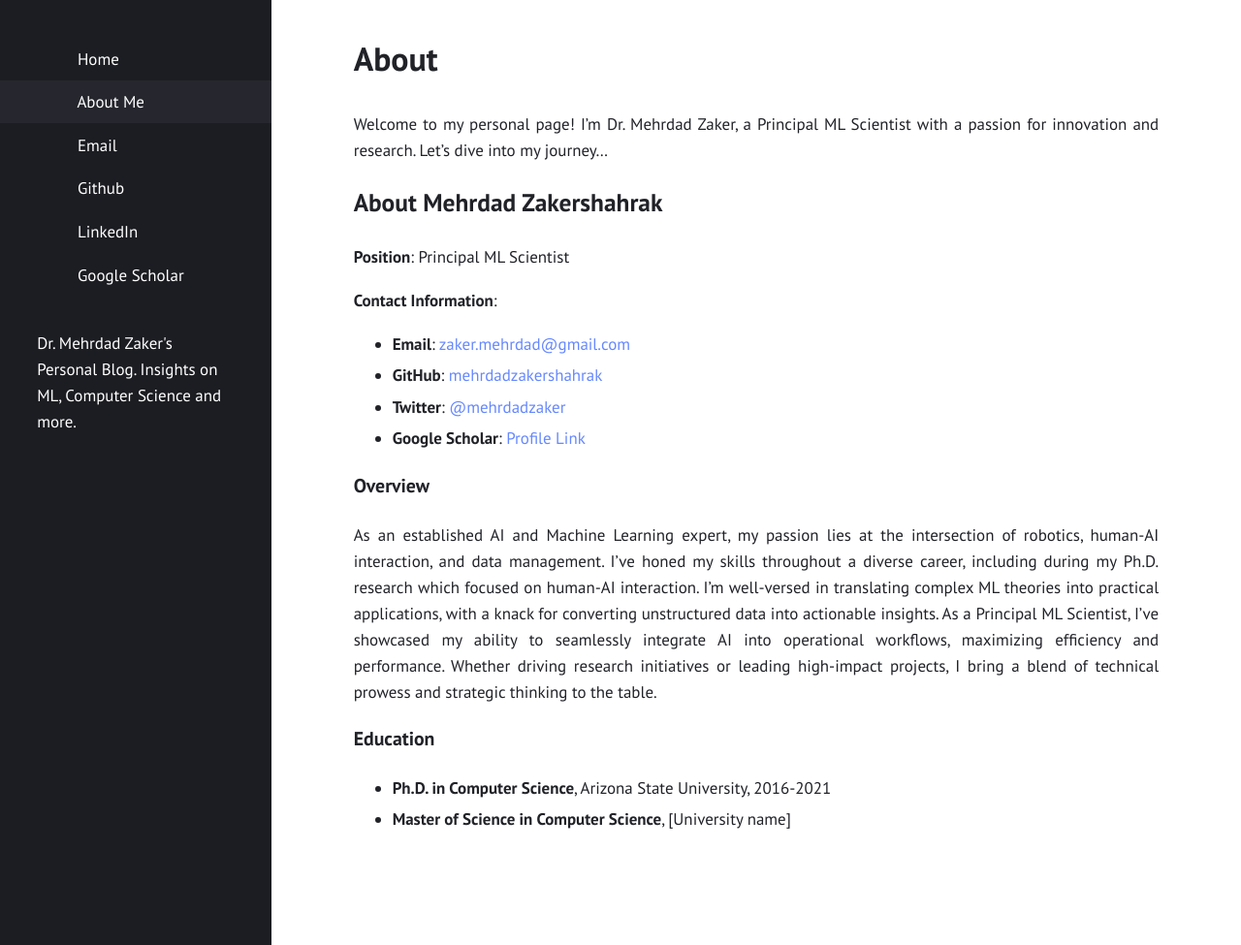
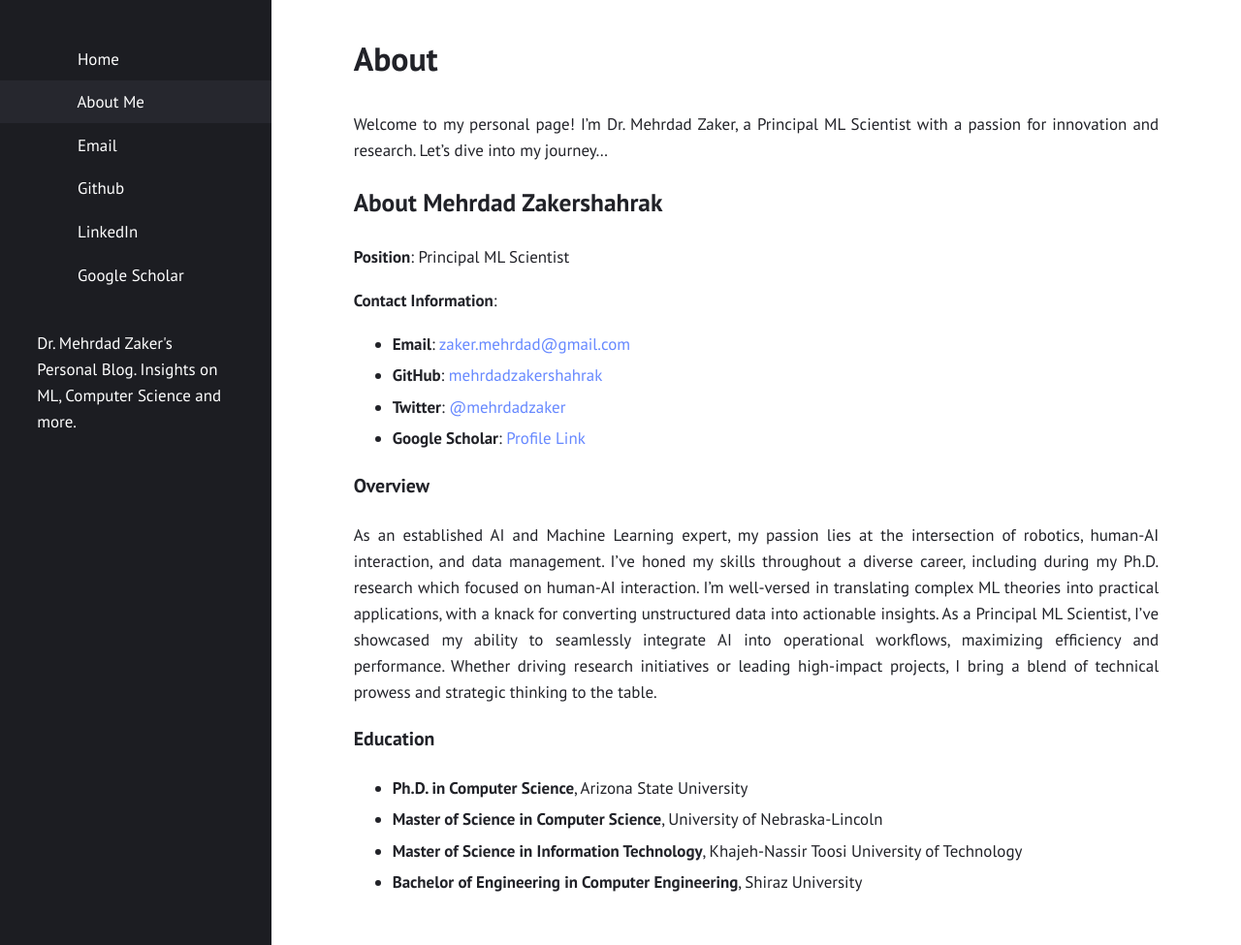
Before and after one commit to mehrdadzakershahrak/mehrdadzakershahrak.github.io, a Jekyll site: the page built from about.markdown, in a window 1280 px wide and 975 px high. Shown: the whole window at 97% size. Built offline with Jekyll 4.4.1, drawn with Linux system fonts in a browser that asks for light colours.

Commit message:
updated about

```diff
--- a/about.markdown
+++ b/about.markdown
@@ -22,5 +22,7 @@ As an established AI and Machine Learning expert, my passion lies at the interse
 
 ### Education
 
-- **Ph.D. in Computer Science**, Arizona State University, 2016-2021
-- **Master of Science in Computer Science**, [University name]
+- **Ph.D. in Computer Science**, Arizona State University
+- **Master of Science in Computer Science**, University of Nebraska-Lincoln
+- **Master of Science in Information Technology**, Khajeh-Nassir Toosi University of Technology
+- **Bachelor of Engineering in Computer Engineering**, Shiraz University
```
